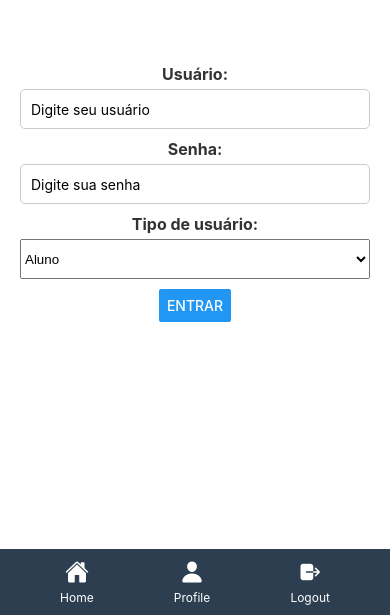
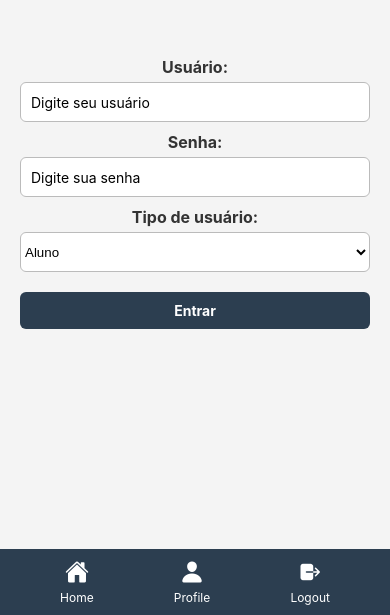
Before and after one commit to Fiap-FSD/tech-4, a React Native app: screen /Login in a window 390 px wide. Shown: the part 229-844 px from the top of the page. Built offline with nearby package versions, Linux system fonts and the light colour scheme.

Commit message:
ajuste de cores

```diff
--- a/src/Login/index.tsx
+++ b/src/Login/index.tsx
@@ -1,5 +1,5 @@
 import React, { useState } from 'react';
-import { View, TextInput, Button, Text, Alert } from 'react-native';
+import { View, TextInput, Text, Alert, TouchableOpacity } from 'react-native';
 import { Picker } from '@react-native-picker/picker';
 import { useNavigation } from '@react-navigation/native';
 import { styles } from './styles';
@@ -57,7 +57,9 @@ export default function Login() {
         <Picker.Item label="Professor" value="professor" />
       </Picker>
 
-      <Button title="Entrar" onPress={handleLogin} />
+      <TouchableOpacity style={styles.button} onPress={handleLogin}>
+        <Text style={styles.buttonText}>Entrar</Text>
+      </TouchableOpacity>
     </View>
   );
 }
--- a/src/Login/styles.ts
+++ b/src/Login/styles.ts
@@ -3,7 +3,7 @@ import { StyleSheet } from 'react-native';
 export const styles = StyleSheet.create({
   container: {
     flex: 1,
-      backgroundColor: '#fff',
+    backgroundColor: '#f4f4f4',
     justifyContent: 'center',
     alignItems: 'center',
     paddingHorizontal: 20,
@@ -17,27 +17,35 @@ export const styles = StyleSheet.create({
   input: {
     width: '100%',
     height: 40,
-      borderColor: '#ccc',
+    borderColor: '#bbb',
     borderWidth: 1,
     marginBottom: 10,
     paddingHorizontal: 10,
-      borderRadius: 5,
+    borderRadius: 6,
+    backgroundColor: '#fff',
   },
   picker: {
     width: '100%',
     height: 40,
     marginBottom: 10,
+    backgroundColor: '#fff',
+    borderColor: '#bbb',
+    borderWidth: 1,
+    borderRadius: 6,
   },
-    label: { // Added the missing 'label' style
+  label: {
     fontSize: 16,
     fontWeight: 'bold',
     marginBottom: 5,
     color: '#333',
   },
   button: {
-      backgroundColor: '#007BFF',
+    backgroundColor: '#2c3e50',
     padding: 10,
-      borderRadius: 5,
+    borderRadius: 6,
+    marginTop: 10,
+    width: '100%',
+    alignItems: 'center',
   },
   buttonText: {
     color: '#fff',
--- a/src/Profile/styles.ts
+++ b/src/Profile/styles.ts
@@ -4,34 +4,36 @@ export const styles = StyleSheet.create({
   container: {
     flex: 1,
     padding: 16,
-    backgroundColor: '#fff',
+    backgroundColor: '#f4f4f4',
   },
   userCard: {
     marginBottom: 16,
     padding: 16,
-    backgroundColor: '#f2f2f2',
+    backgroundColor: '#e0e0e0',
     borderRadius: 10,
   },
   userText: {
     fontSize: 16,
     marginBottom: 8,
+    color: '#333',
   },
   input: {
     backgroundColor: '#fff',
     borderWidth: 1,
-    borderColor: '#ccc',
+    borderColor: '#bbb',
     borderRadius: 6,
     padding: 8,
     marginBottom: 8,
   },
   editButton: {
-    backgroundColor: '#007bff',
+    backgroundColor: '#2c3e50',
     padding: 8,
     borderRadius: 6,
     marginTop: 8,
+    alignItems: 'center',
   },
   editText: {
     color: '#fff',
-    textAlign: 'center',
+    fontWeight: 'bold',
   },
 });
```
Lines whose indentation alone changed are shown as unchanged.
